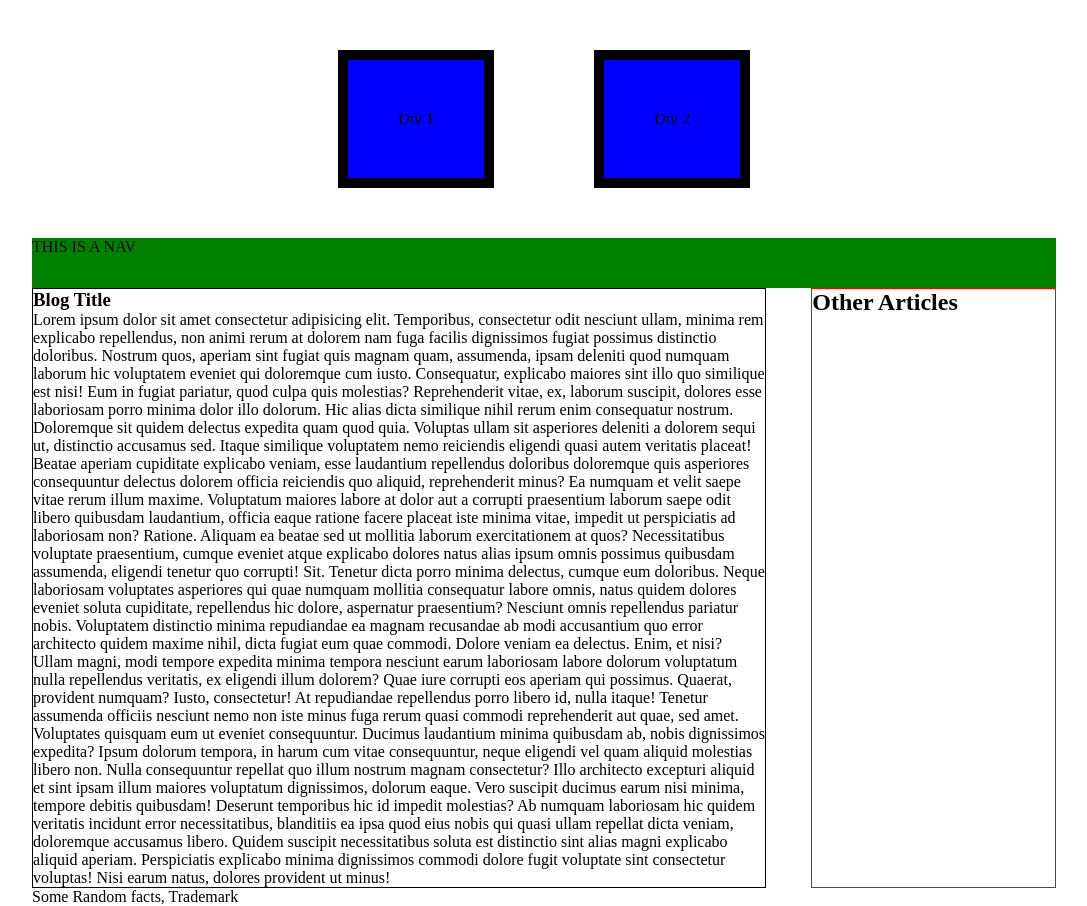
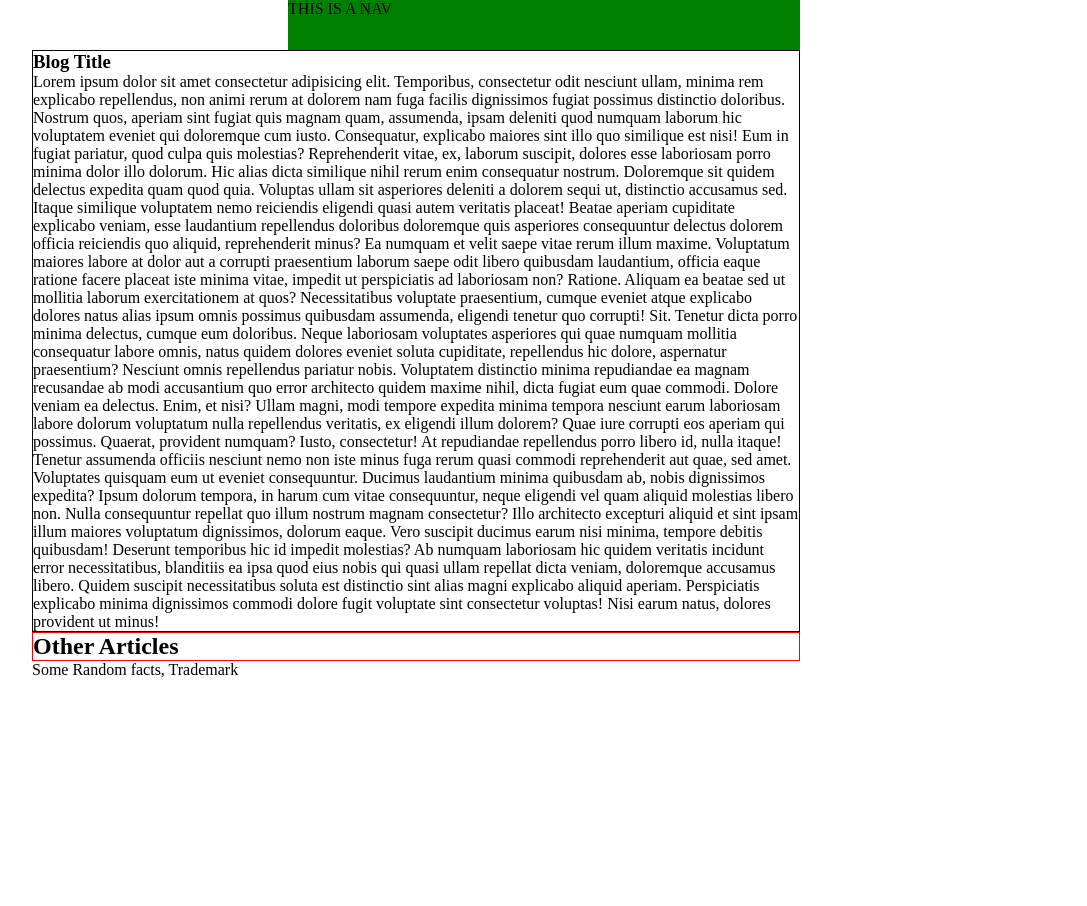
Before and after one commit to itstheandre/implementation-v2, a plain HTML site: page day3/grid/index.html in a window 1280 px wide. Shown: the whole page, without its empty margins (96-1183 px from the left). After the commit the page ends 800 px from the top, so only its background shows below. Drawn offline with Linux system fonts and the light colour scheme.

Commit message:
Grid Areas

```diff
--- a/day3/grid/index.html
+++ b/day3/grid/index.html
@@ -4,63 +4,13 @@
     <meta charset="UTF-8" />
     <meta name="viewport" content="width=device-width, initial-scale=1.0" />
     <title>Getting Griddy with it. na ana na ana na na anna</title>
-    <style>
-      * {
-        margin: 0;
-        padding: 0;
-        box-sizing: border-box;
-      }
-
-      body {
-        display: grid;
-      }
-
-      .container {
-        width: 80%;
-        margin: 0 auto;
-      }
-
-      nav {
-        background-color: green;
-        height: 50px;
-
-        /* padding: 0 120px; */
-      }
-
-      section {
-        display: grid;
-        grid-template-columns: 3fr 1fr;
-        grid-gap: 45px;
-      }
-
-      article {
-        border: 1px solid black;
-      }
-
-      aside {
-        border: 1px solid red;
-      }
-
-      header {
-        display: flex;
-        justify-content: center;
-      }
-
-      header div {
-        /* width: 30px; */
-        /* height: 50px; */
-        background: blue;
-        border: 10px solid black;
-        padding: 50px;
-        margin: 50px;
-      }
-    </style>
+    <link rel="stylesheet" href="style.css" />
   </head>
   <body>
-    <header>
+    <!-- <header>
       <div>Div 1</div>
       <div>Div 2</div>
-    </header>
+    </header> -->
 
     <div class="container">
       <nav>
--- /dev/null
+++ b/day3/grid/style.css
@@ -0,0 +1,62 @@
+* {
+  margin: 0;
+  padding: 0;
+  box-sizing: border-box;
+}
+
+body {
+}
+
+.container {
+  width: 80%;
+  margin: 0 auto;
+  display: grid;
+  grid-template-columns: repeat(4, 1fr);
+  grid-template-rows: auto 1fr auto;
+  grid-template-areas:
+    ". nav nav . "
+    "blog blog blog link "
+    "footer footer footer footer";
+}
+
+nav {
+  background-color: green;
+  height: 50px;
+  grid-area: nav;
+
+  /* padding: 0 120px; */
+}
+
+section {
+  /* display: grid;
+   grid-template-columns: 3fr 1fr;
+   grid-gap: 45px; */
+  grid-area: blog;
+}
+
+footer {
+  grid-area: footer;
+  height: 75px;
+}
+
+article {
+  border: 1px solid black;
+}
+
+aside {
+  border: 1px solid red;
+}
+
+header {
+  display: flex;
+  justify-content: center;
+}
+
+header div {
+  /* width: 30px; */
+  /* height: 50px; */
+  background: blue;
+  border: 10px solid black;
+  padding: 50px;
+  margin: 50px;
+}
```
